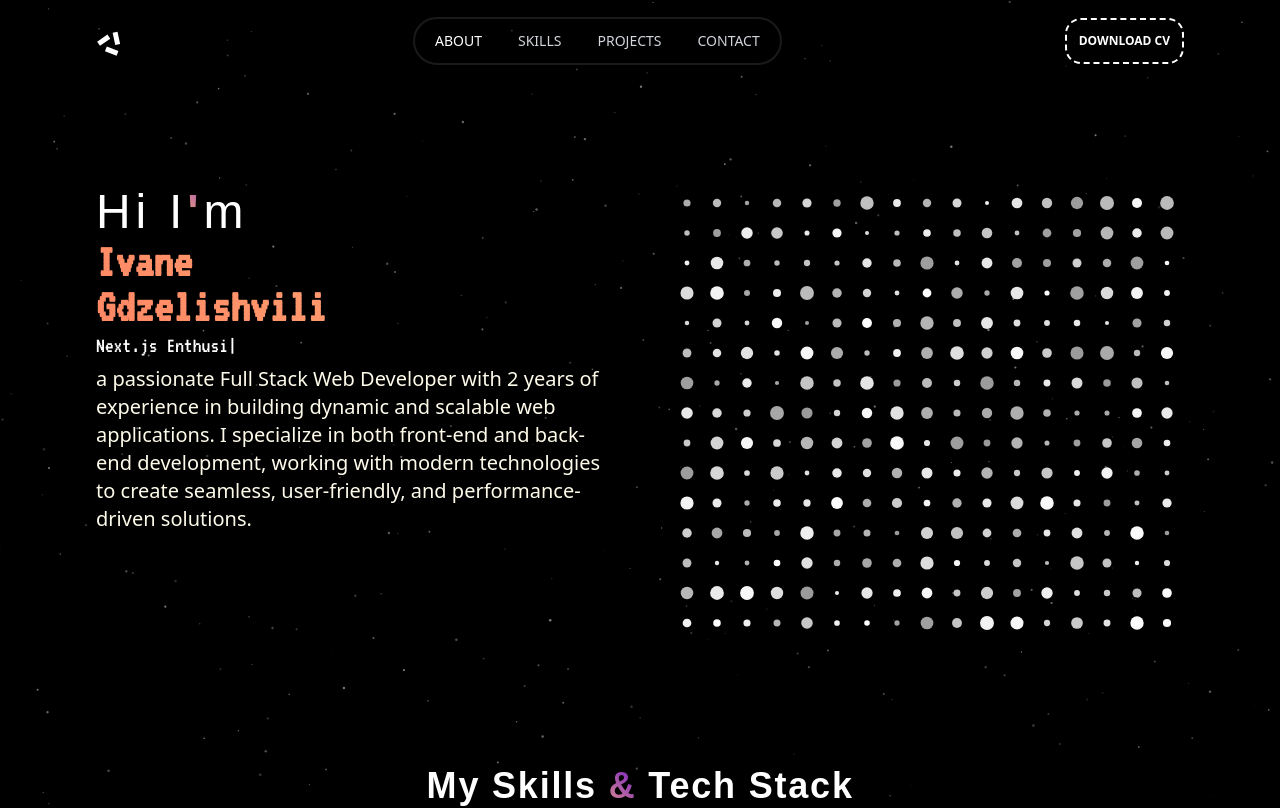
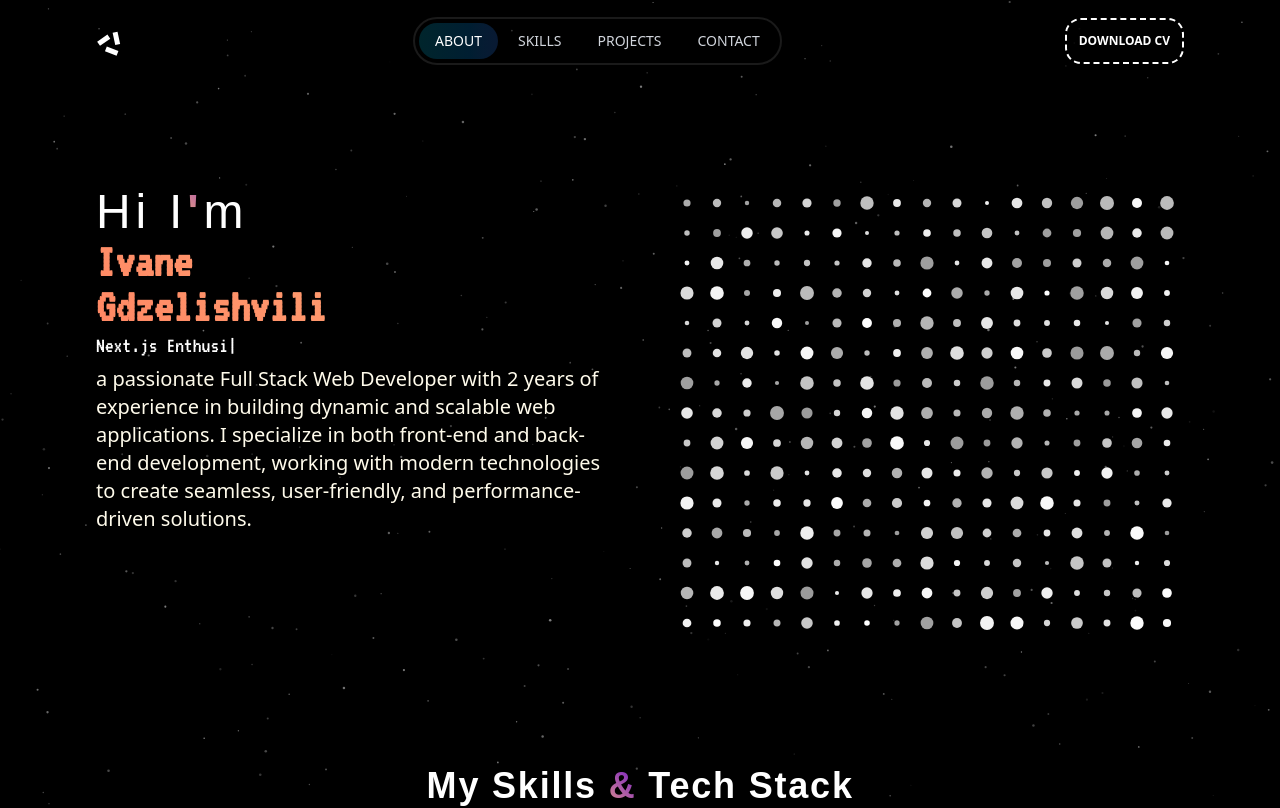
Before and after one commit to Gdzelishviliv/Portfolio, a Next.js app: page / in a window 1280 px wide. Shown: the top 808 px of the page. Built offline with nearby package versions, Linux system fonts and the light colour scheme; a web font is replaced by a local one.

Commit message:
feat: add gradient RGB background to active tab
Implement gradient background with opacity for active nav item
and match rounded styling for cohesive look.

Co-authored-by: Nanno <151055921+Gdzelishviliv@users.noreply.github.com>

```diff
--- a/src/app/components/molecules/DesctopHeader.tsx
+++ b/src/app/components/molecules/DesctopHeader.tsx
@@ -85,9 +85,9 @@ const Tab = ({
           opacity: 1,
         });
       }}
-      className={`relative z-10 block cursor-pointer uppercase text-sm font-medium transition-all duration-200 md:px-4 md:py-2 ${
+      className={`relative z-10 block cursor-pointer uppercase text-sm font-medium transition-all duration-200 md:px-4 md:py-2 rounded-full ${
         isActive
-          ? "text-white"
+          ? "text-white bg-gradient-to-r from-cyan-500/20 to-blue-500/20"
           : "text-gray-300 hover:text-white"
       }`}
     >
```
